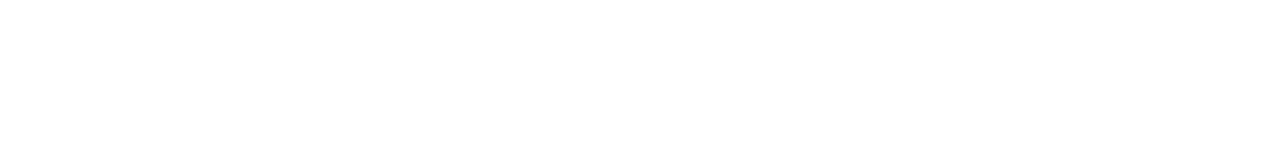
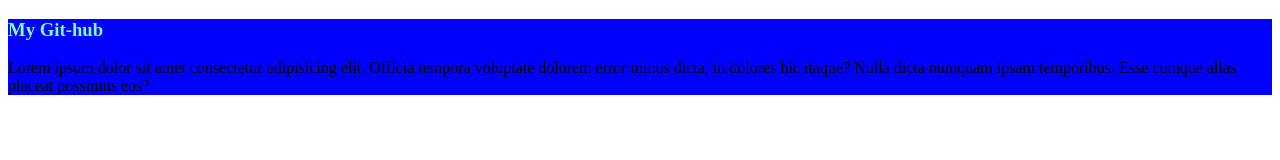
Before and after one commit to Anamul9901/my-first-github-repo, a plain HTML site: page index.html in a window 1280 px wide. Drawn offline with Linux system fonts and the light colour scheme.

Commit message:
added the first blig

```diff
--- /dev/null
+++ b/in.css
@@ -0,0 +1,6 @@
+h3{
+    color: aquamarine;
+}
+div{
+    background-color: blue;
+}
--- a/index.html
+++ b/index.html
@@ -4,8 +4,12 @@
     <meta charset="UTF-8">
     <meta name="viewport" content="width=device-width, initial-scale=1.0">
     <title>My first Git</title>
+    <link rel="stylesheet" href="in.css">
 </head>
 <body>
-
+    <div>
+        <h3>My Git-hub</h3>
+        <p>Lorem ipsum dolor sit amet consectetur adipisicing elit. Officia tempora voluptate dolorem error minus dicta, in dolores hic itaque? Nulla dicta numquam ipsam temporibus. Esse cumque alias placeat possimus eos?</p>
+    </div>
 </body>
 </html>
```
